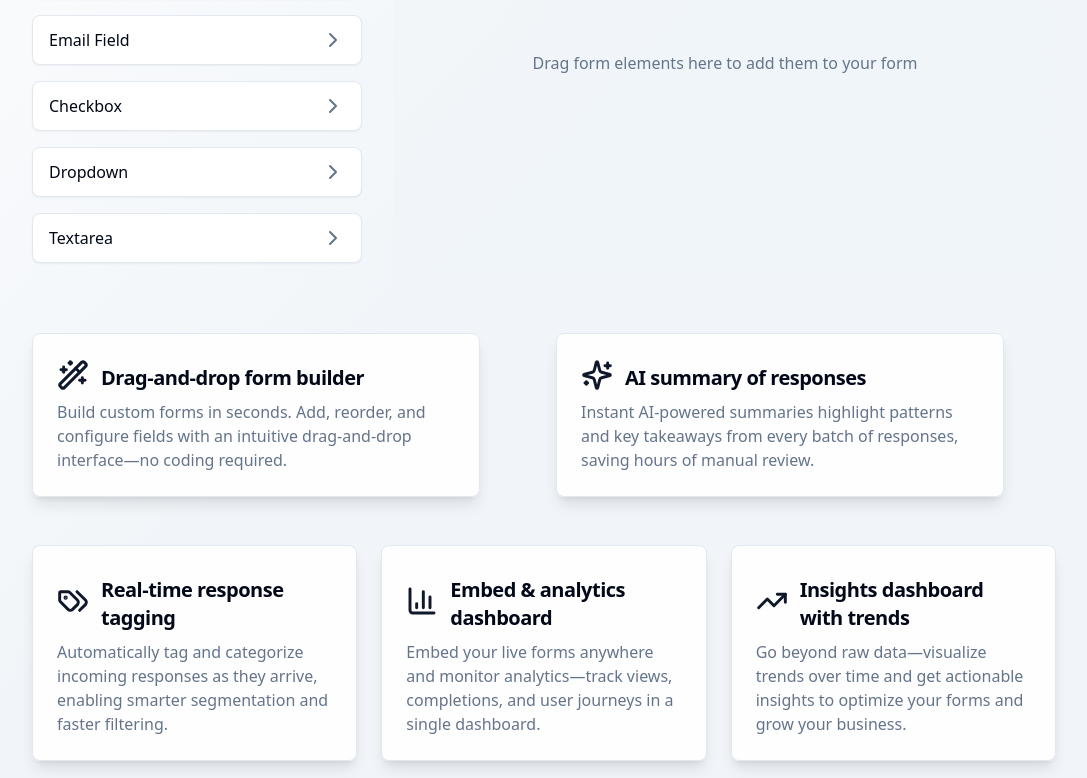
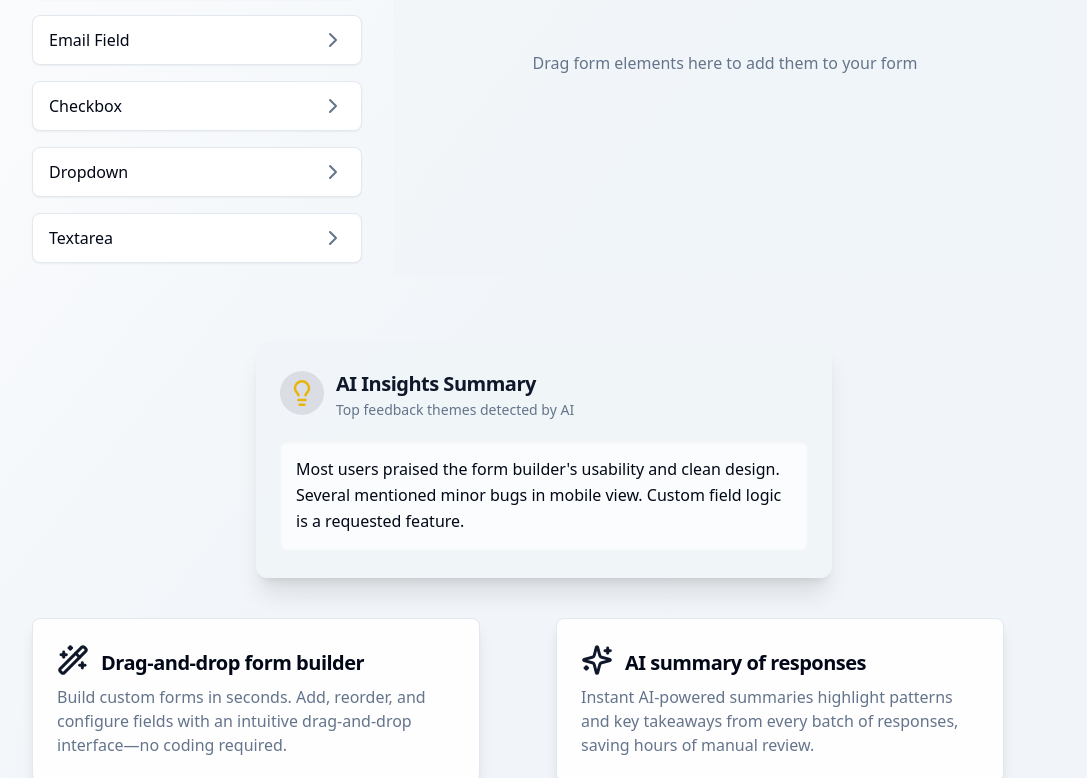
Before and after one commit to saicharan2121/nimble-digital-innovator-space, a React (Vite) app: page / in a window 1280 px wide. Shown: the part 496-1274 px from the top of the page, without its empty margins (96-1183 px from the left). Built offline with nearby package versions, Linux system fonts and the light colour scheme.

Commit message:
Fix: Display AI insights summary
The AI insights summary component was created but not integrated into the main page. This commit adds the component to the `Index.tsx` file.

```diff
--- a/src/pages/Index.tsx
+++ b/src/pages/Index.tsx
@@ -1,7 +1,9 @@
+
 import FeatureCard from "@/components/FeatureCard";
 import { Button } from "@/components/ui/button";
 import { Wand2, Sparkles, Tags, BarChart3, TrendingUp } from "lucide-react";
 import FormBuilder from "@/components/FormBuilder";
+import AIInsightsSummary from "@/components/AIInsightsSummary";
 
 const features = [
   {
@@ -67,6 +69,11 @@ const Index = () => {
         {/* --- Drag & Drop Form Builder Section --- */}
         <FormBuilder />
 
+        {/* --- AI Insights Summary Below Form Builder --- */}
+        <div className="w-full flex justify-center my-6">
+          <AIInsightsSummary />
+        </div>
+
         {/* Features Grid */}
         <section className="w-full max-w-5xl grid grid-cols-1 md:grid-cols-2 gap-6 mt-4 mb-12">
           {features.slice(0, 2).map((feat, i) => (
```
